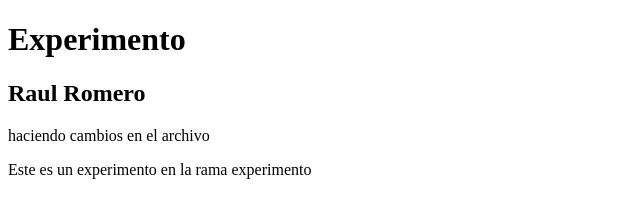
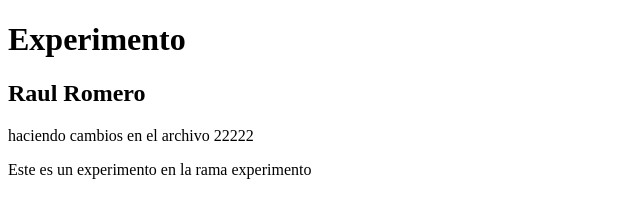
Before and after one commit to RaulRomero26/curso, a plain HTML site: page index.html in a window 1280 px wide. Shown: the full height of the page, 0-640 px from the left. Drawn offline with Linux system fonts and the light colour scheme.

Commit message:
2222
añadi numeros

```diff
--- a/index.html
+++ b/index.html
@@ -11,7 +11,7 @@
         </header>
         <div class="container">
             <h2>Raul Romero</h2>
-            <p>haciendo cambios en el archivo</p>
+            <p>haciendo cambios en el archivo 22222</p>
         </div>
         <footer>
             <p>Este es un experimento en la rama experimento</p>
```
